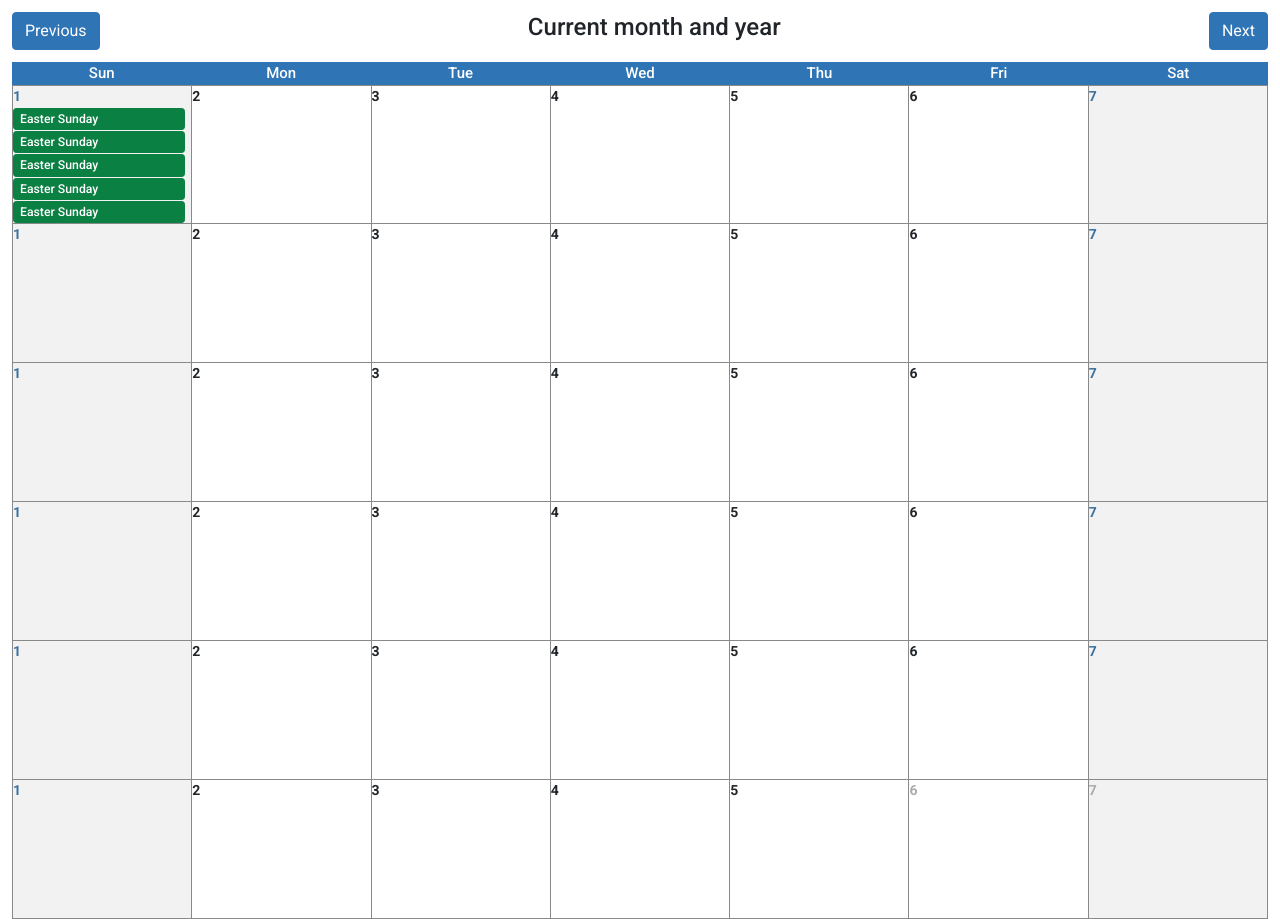
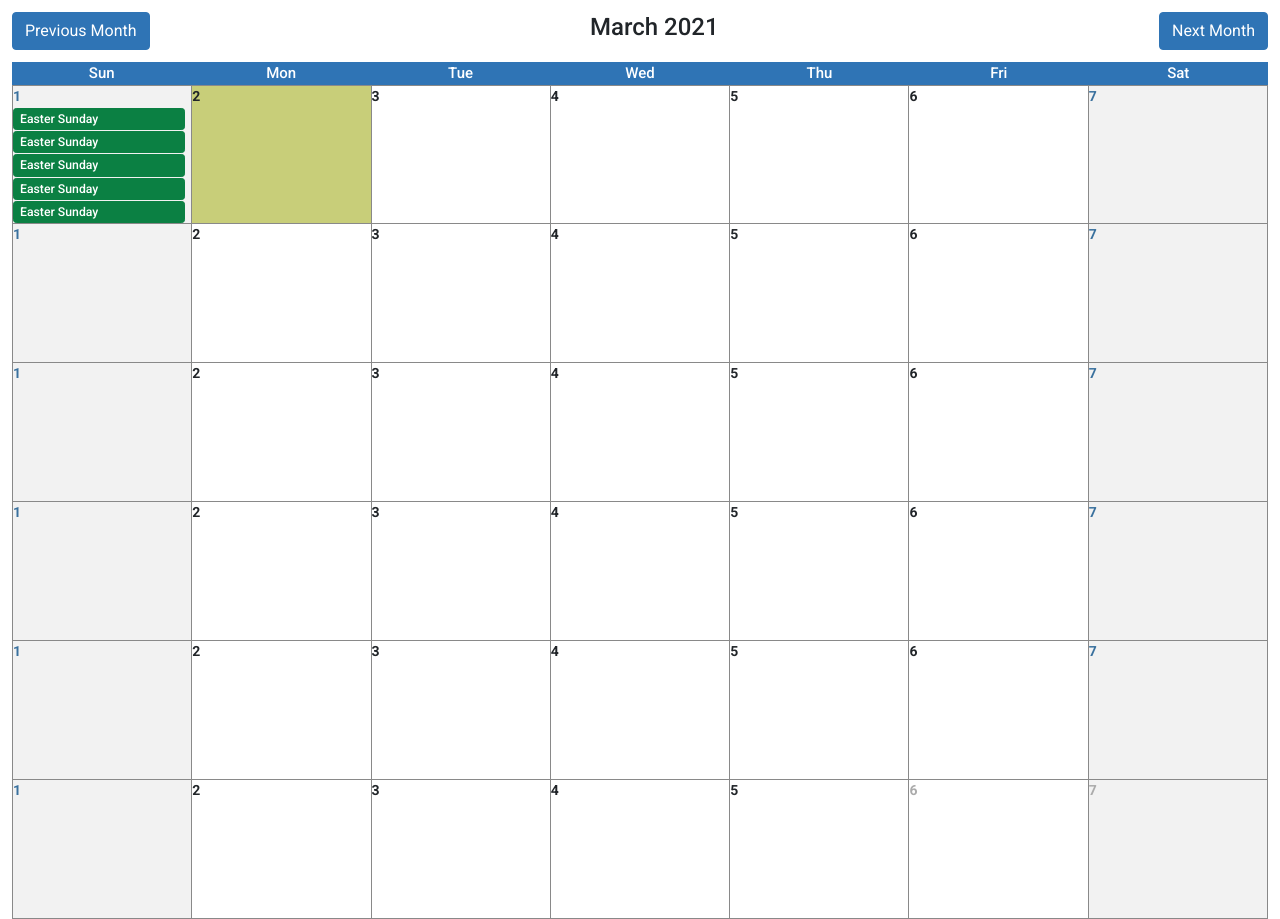
Before and after one commit to cassiostp/calendar, a React (Create React App) app: page / in a window 1280 px wide. Built offline with nearby package versions, Linux system fonts and the light colour scheme.

Commit message:
Create month selection functionality

```diff
--- a/package.json
+++ b/package.json
@@ -3,13 +3,16 @@
   "version": "0.1.0",
   "private": true,
   "dependencies": {
+    "@reduxjs/toolkit": "^1.5.0",
     "@testing-library/jest-dom": "^5.11.9",
     "@testing-library/react": "^11.2.5",
     "@testing-library/user-event": "^12.8.3",
     "@types/jest": "^26.0.21",
+    "@types/luxon": "^1.26.2",
     "@types/node": "^12.20.6",
     "@types/react": "^17.0.3",
     "@types/react-dom": "^17.0.2",
+    "@types/react-redux": "^7.1.16",
     "bootstrap": "^4.6.0",
     "lodash": "^4.17.21",
     "luxon": "^1.26.0",
@@ -17,6 +20,7 @@
     "react": "^17.0.1",
     "react-bootstrap": "^1.5.2",
     "react-dom": "^17.0.1",
+    "react-redux": "^7.2.2",
     "react-scripts": "4.0.3",
     "typeface-roboto": "^1.1.13",
     "typescript": "^4.2.3",
--- a/src/components/Calendar/CalendarHeader.tsx
+++ /dev/null
@@ -1,17 +0,0 @@
-import React from 'react';
-
-function CalendarHeader() {
-    return (
-        <div className='calendar-header'>
-            <span>Sun</span>
-            <span>Mon</span>
-            <span>Tue</span>
-            <span>Wed</span>
-            <span>Thu</span>
-            <span>Fri</span>
-            <span>Sat</span>
-        </div>
-    );
-}
-
-export default CalendarHeader;
--- a/src/components/Calendar/CalendarTable.tsx
+++ b/src/components/Calendar/CalendarTable.tsx
@@ -1,21 +1,17 @@
 import React from 'react';
 
-import MonthSelector from 'components/Calendar/MonthSelector';
-import CalendarHeader from 'components/Calendar/CalendarHeader';
+import Header from 'components/Calendar/Header';
 import Reminder from 'components/Reminder/Reminder';
 
 function CalendarTable() {
     return (
         <div className='calendar-container'>
-            <div className='calendar-header-container'>
-                <MonthSelector />
-                <CalendarHeader />
-            </div>
+            <Header />
             <div className='calendar-table-container'>
 
                 <div className='calendar-table'>
                     <div className='weekend'>1<Reminder /><Reminder /><Reminder /><Reminder /><Reminder /></div>
-                    <div>2</div>
+                    <div className='today'>2</div>
                     <div>3</div>
                     <div>4</div>
                     <div>5</div>
--- /dev/null
+++ b/src/components/Calendar/Header.tsx
@@ -0,0 +1,46 @@
+import React from 'react';
+import Button from 'react-bootstrap/Button';
+
+import {
+    decrement,
+    increment,
+    selectCurrentDate,
+} from 'components/Calendar/calendarSlice';
+import { useDispatch, useSelector } from 'react-redux';
+
+function CalendarHeader() {
+    const date = useSelector(selectCurrentDate);
+    const dispatch = useDispatch();
+
+    return (
+        <div className='calendar-header-container'>
+            <div className='month-selector'>
+                <Button
+                    onClick={() => dispatch(decrement())}
+                >
+                    Previous Month
+                </Button>
+                <h4>{date.toLocaleString({
+                    month: 'long',
+                    year: 'numeric',
+                })}</h4>
+                <Button
+                    onClick={() => dispatch(increment())}
+                >
+                    Next Month
+                </Button>
+            </div>
+            <div className='calendar-header'>
+                <span>Sun</span>
+                <span>Mon</span>
+                <span>Tue</span>
+                <span>Wed</span>
+                <span>Thu</span>
+                <span>Fri</span>
+                <span>Sat</span>
+            </div>
+        </div>
+    );
+}
+
+export default CalendarHeader;
--- a/src/components/Calendar/MonthSelector.tsx
+++ /dev/null
@@ -1,14 +0,0 @@
-import React from 'react';
-import Button from 'react-bootstrap/Button';
-
-function MonthSelector() {
-    return (
-        <div className='month-selector'>
-            <Button>Previous</Button>
-            <h4>Current month and year</h4>
-            <Button>Next</Button>
-        </div>
-    );
-}
-
-export default MonthSelector;
--- /dev/null
+++ b/src/components/Calendar/calendarSlice.ts
@@ -0,0 +1,30 @@
+import { createSlice, PayloadAction } from '@reduxjs/toolkit';
+import { AppThunk, RootState } from 'store';
+import { DateTime } from 'luxon';
+
+interface CalendarState {
+    date: DateTime;
+}
+
+const initialState: CalendarState = {
+    date: DateTime.now(),
+}
+
+export const calendarSlice = createSlice({
+    name: 'calendar',
+    initialState,
+    reducers: {
+        increment: state => {
+            state.date = state.date.plus({ month: 1 });
+        },
+        decrement: state => {
+            state.date = state.date.minus({ month: 1 });
+        }
+    }
+});
+
+export const { increment, decrement } = calendarSlice.actions;
+
+export const selectCurrentDate = (state: RootState) => state.calendar.date;
+
+export default calendarSlice.reducer;
--- a/src/index.tsx
+++ b/src/index.tsx
@@ -5,11 +5,15 @@ import 'bootstrap/dist/css/bootstrap.min.css';
 
 import 'styles/index.scss';
 import App from 'components/App';
+import { store } from 'store';
+import { Provider } from 'react-redux';
 import reportWebVitals from 'reportWebVitals';
 
 ReactDOM.render(
   <React.StrictMode>
-    <App />
+    <Provider store={store}>
+      <App />
+    </Provider>
   </React.StrictMode>,
   document.getElementById('root')
 );
--- /dev/null
+++ b/src/store.ts
@@ -0,0 +1,16 @@
+import { configureStore, ThunkAction, Action } from '@reduxjs/toolkit';
+import calendarReducer from 'components/Calendar/calendarSlice';
+
+export const store = configureStore({
+    reducer: {
+        calendar: calendarReducer,
+    }
+});
+
+export type RootState = ReturnType<typeof store.getState>;
+export type AppThunk<ReturnType = void> = ThunkAction<
+    ReturnType,
+    RootState,
+    unknown,
+    Action<string>
+>;
--- a/src/styles/calendar.scss
+++ b/src/styles/calendar.scss
@@ -51,6 +51,10 @@
                     color: $color-weekend;
                 }
 
+                &.today {
+                    background-color: $color-today;
+                }
+
                 &.disabled {
                     color: $color-disabled;
                 }
--- a/src/styles/colors.scss
+++ b/src/styles/colors.scss
@@ -4,3 +4,4 @@ $color-weekend: #3a719e;
 $color-weekend-background: #f2f2f2;
 $color-border: #898989;
 $color-reminder: #0b8043;
+$color-today: #c8ce79;
```
Also changed, not shown: src/components/Calendar/Cell.tsx (renamed from src/components/Calendar/CalendarCell.tsx), 1 other file (tests, documents, lock files or other folders).
